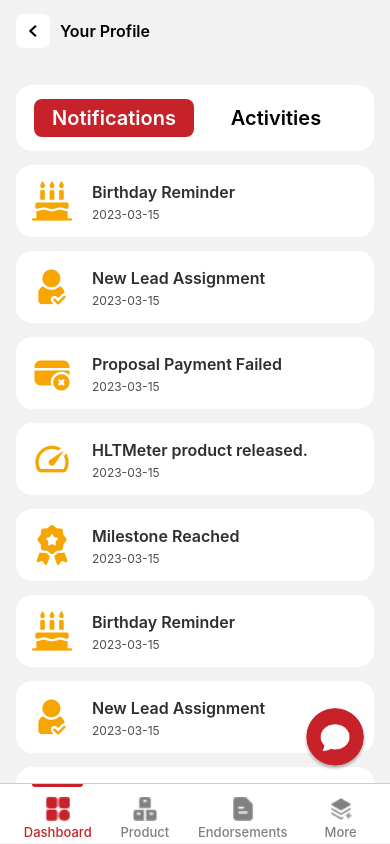
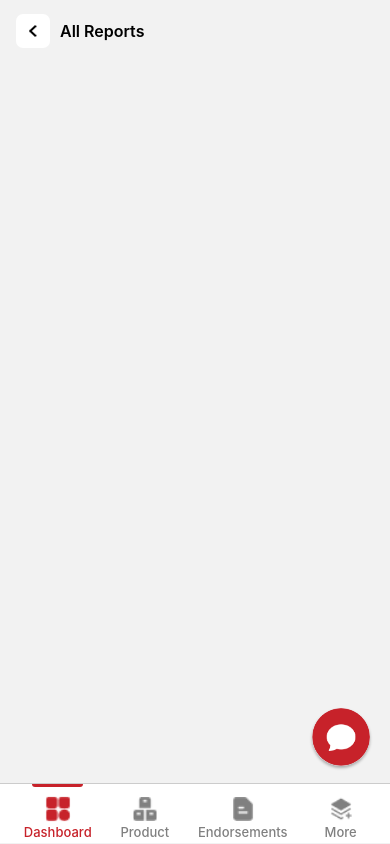
Before and after one commit to RishiMonocept/Aditya-Birla, a React Native app: screen /Home in a window 390 px wide. Shown: the top 844 px of the page. Built offline with nearby package versions, Linux system fonts and the light colour scheme.

Commit message:
feat : Added blank reports screen

```diff
--- a/App.js
+++ b/App.js
@@ -3,14 +3,18 @@ import { createNativeStackNavigator } from "@react-navigation/native-stack";
 import { StatusBar } from "expo-status-bar";
 import { StyleSheet, Text, View } from "react-native";
 import Home from "./src/pages/Home";
+import Reports from "./src/pages/Reports";
 
 const Stack = createNativeStackNavigator();
 
 export default function App() {
   return (
     <NavigationContainer>
+      {/* <Stack.Navigator screenOptions={{ headerShown: false }}>
+        <Stack.Screen name="Home" component={Home} />
+      </Stack.Navigator> */}
       <Stack.Navigator screenOptions={{ headerShown: false }}>
-        <Stack.Screen name="Home" component={Home} />
+        <Stack.Screen name="Reports" component={Reports} />
       </Stack.Navigator>
     </NavigationContainer>
   );
--- a/app.json
+++ b/app.json
@@ -1,7 +1,7 @@
 {
   "expo": {
-    "name": "adityaBirla",
-    "slug": "adityaBirla",
+    "name": "ABHI",
+    "slug": "ABHI",
     "version": "1.0.0",
     "orientation": "portrait",
     "icon": "./src/assets/icon.png",
--- a/src/components/ChatButton.jsx
+++ b/src/components/ChatButton.jsx
@@ -25,7 +25,7 @@ const styles = StyleSheet.create({
     shadowOffset: { width: 0, height: 2 },
     shadowOpacity: 0.3,
     shadowRadius: 3,
-    marginRight: 16,
+    marginRight: 10,
     overflow: "hidden",
   },
   icon: {
--- a/src/components/Header/Header.jsx
+++ b/src/components/Header/Header.jsx
@@ -3,14 +3,14 @@ import React from "react";
 import { styles } from "./styles/Header.style";
 import BACK_ICON from "../../assets/Back.png";
 
-const Header = () => {
+const Header = ({ title }) => {
   return (
     <View style={styles.topContainer}>
       <TouchableOpacity style={styles.backBarContainer}>
         <Image source={BACK_ICON} style={styles.logo} />
       </TouchableOpacity>
       <View style={styles.textContainer}>
-        <Text style={styles.textContent}>Your Profile</Text>
+        <Text style={styles.textContent}>{title}</Text>
       </View>
     </View>
   );
--- a/src/pages/Home.jsx
+++ b/src/pages/Home.jsx
@@ -18,7 +18,7 @@ const Home = () => {
   return (
     <>
       <SafeAreaView style={styles.safeAreaView}>
-        <Header />
+        <Header title={"Your Profile"} />
         <NavigationsTab activeTab={activeTab} setActiveTab={setActiveTab} />
         {activeTab === "Notifications" ? (
           <NotificationsList />
--- /dev/null
+++ b/src/pages/Reports.jsx
@@ -0,0 +1,23 @@
+import { View, Text } from "react-native";
+import React, { useState } from "react";
+import { SafeAreaView } from "react-native-safe-area-context";
+import Header from "../components/Header/Header";
+import { styles } from "./home.style";
+import ChatButton from "../components/ChatButton";
+import BottomNavigation from "../components/BottomNavigation";
+import { StatusBar } from "expo-status-bar";
+
+const Reports = () => {
+  return (
+    <>
+      <SafeAreaView style={styles.safeAreaView}>
+        <Header title={"All Reports"} />
+      </SafeAreaView>
+      <BottomNavigation />
+      <ChatButton />
+      <StatusBar style="dark" />
+    </>
+  );
+};
+
+export default Reports;
```
